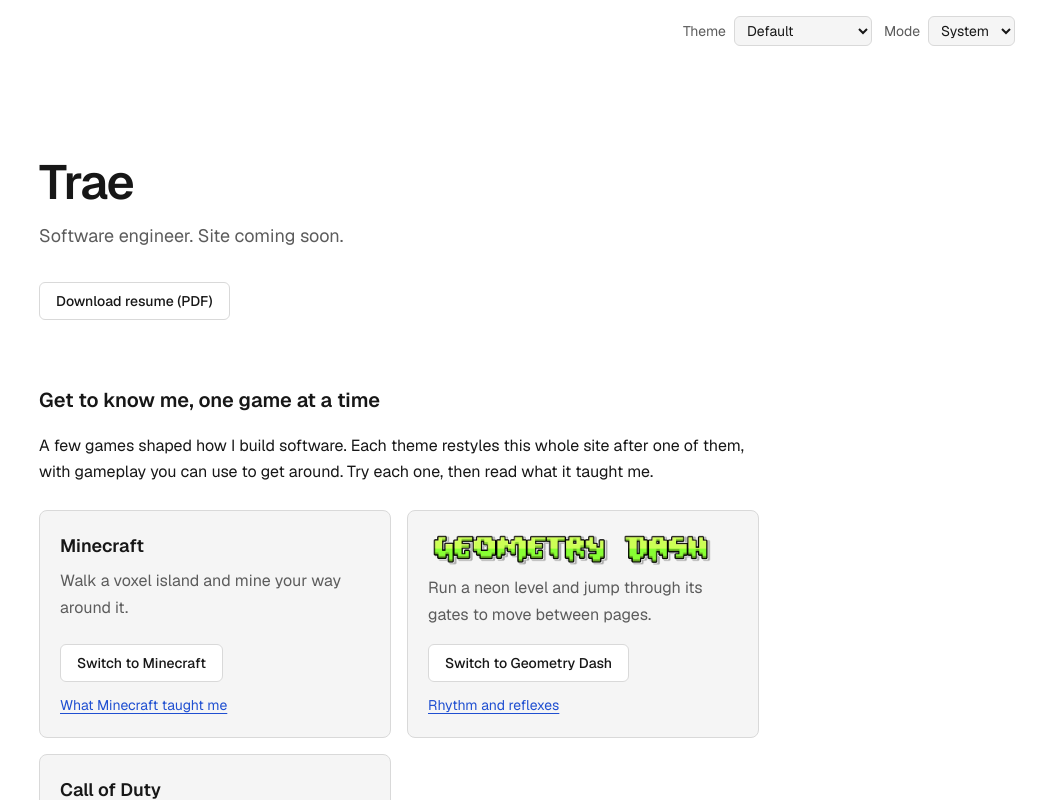
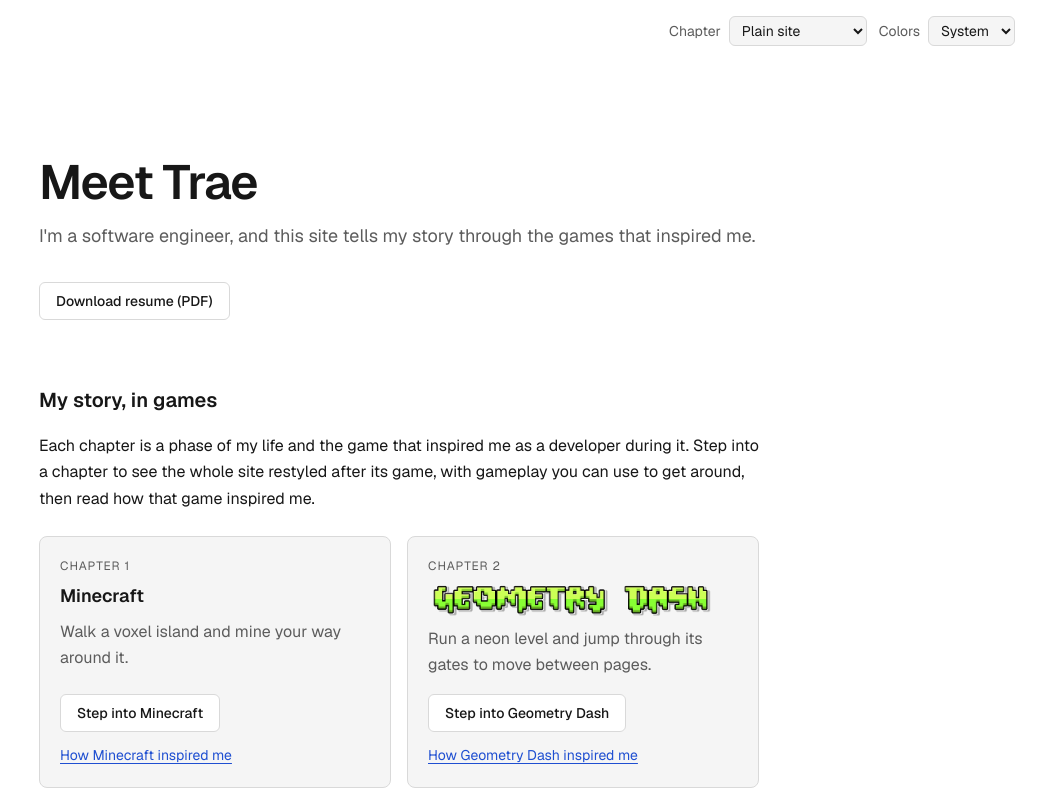
Before and after one commit to TheLunchTrae/personal-site, a Next.js app: page / in a window 1280 px wide. Shown: the top 800 px of the page, without its empty margins (241-1280 px from the left). Built offline with nearby package versions, Linux system fonts and the light colour scheme.

Commit message:
feat: frame the game themes as chapters of Trae's story (#12)

```diff
--- a/content/home/intro.md
+++ b/content/home/intro.md
@@ -2,6 +2,6 @@
 order: 1
 ---
 
-# Trae
+# Meet Trae
 
-Software engineer. Site coming soon.
+I'm a software engineer, and this site tells my story through the games that inspired me.
--- a/content/home/themes.md
+++ b/content/home/themes.md
@@ -2,6 +2,6 @@
 order: 2
 ---
 
-## Get to know me, one game at a time
+## My story, in games
 
-A few games shaped how I build software. Each theme restyles this whole site after one of them, with gameplay you can use to get around. Try each one, then read what it taught me.
+Each chapter is a phase of my life and the game that inspired me as a developer during it. Step into a chapter to see the whole site restyled after its game, with gameplay you can use to get around, then read how that game inspired me.
--- a/src/app/credits/[theme]/page.tsx
+++ b/src/app/credits/[theme]/page.tsx
@@ -14,7 +14,7 @@ export function generateStaticParams() {
 
 export async function generateMetadata({ params }: PageProps<'/credits/[theme]'>): Promise<Metadata> {
   const { theme } = await params;
-  return isGameThemeId(theme) ? { title: `Credits for the ${gameTheme(theme).name} theme · Trae` } : {};
+  return isGameThemeId(theme) ? { title: `${gameTheme(theme).name} credits · Trae` } : {};
 }
 
 export default async function Credits({ params }: PageProps<'/credits/[theme]'>) {
--- a/src/app/globals.css
+++ b/src/app/globals.css
@@ -269,6 +269,16 @@ body {
   margin-top: 1.5rem;
 }
 
+/* A small line above a page's title, such as a story page's chapter. */
+.prose-page .page-kicker {
+  margin-top: 0;
+  margin-bottom: 0.5rem;
+  font-size: 0.875rem;
+  letter-spacing: 0.08em;
+  text-transform: uppercase;
+  color: var(--muted);
+}
+
 /* A closing line under a page's content, such as a link to related pages. */
 .prose-page .page-aside {
   margin-top: 3rem;
@@ -317,6 +327,14 @@ body {
   background: var(--surface);
 }
 
+.theme-tour__chapter {
+  margin-bottom: 0.25rem;
+  font-size: 0.75rem;
+  letter-spacing: 0.08em;
+  text-transform: uppercase;
+  color: var(--muted);
+}
+
 .theme-tour__name {
   font-size: 1.125rem;
   font-weight: 600;
--- a/src/app/influences/call-of-duty/page.tsx
+++ b/src/app/influences/call-of-duty/page.tsx
@@ -2,7 +2,7 @@ import type { Metadata } from 'next';
 import Link from 'next/link';
 import { Fragment } from 'react';
 import { ContentBlock, readSections } from '@/site/content';
-import { creditsHref, gameTheme } from '@/themes/registry';
+import { chapterLabel, creditsHref, gameTheme } from '@/themes/registry';
 
 const theme = gameTheme('call-of-duty');
 
@@ -26,6 +26,9 @@ export default async function CallOfDutyInfluence() {
   }
   return (
     <article className="prose-page" data-credit-for="call-of-duty">
+      <p className="page-kicker">
+        {chapterLabel(theme.id)} · {theme.name}
+      </p>
       <h1>{theme.storyTitle}</h1>
       {sections.map((section) => {
         const heading = menus[section.slug];
@@ -42,7 +45,7 @@ export default async function CallOfDutyInfluence() {
         );
       })}
       <p className="page-aside">
-        Fonts, art and other credits for this theme are on its{' '}
+        Fonts, art and other credits for this chapter&apos;s look are on its{' '}
         <Link href={creditsHref('call-of-duty')}>credits page</Link>.
       </p>
     </article>
--- a/src/app/influences/geometry-dash/page.tsx
+++ b/src/app/influences/geometry-dash/page.tsx
@@ -1,7 +1,7 @@
 import type { Metadata } from 'next';
 import Link from 'next/link';
 import { ContentBlock, readSections } from '@/site/content';
-import { creditsHref, gameTheme } from '@/themes/registry';
+import { chapterLabel, creditsHref, gameTheme } from '@/themes/registry';
 
 const theme = gameTheme('geometry-dash');
 const levelsHref = '/influences/geometry-dash/levels/';
@@ -12,13 +12,17 @@ export default async function GeometryDashInfluence() {
   const sections = await readSections('influences/geometry-dash');
   return (
     <article className="prose-page" data-credit-for="geometry-dash">
+      <p className="page-kicker">
+        {chapterLabel(theme.id)} · {theme.name}
+      </p>
       <h1>{theme.storyTitle}</h1>
       {sections.map((section) => (
         <ContentBlock key={section.slug} section={section} />
       ))}
       <p className="page-aside">
         My <Link href={levelsHref}>favorite levels</Link> and where I&apos;m at have their own page. Fonts, art and
-        other credits for this theme are on its <Link href={creditsHref('geometry-dash')}>credits page</Link>.
+        other credits for this chapter&apos;s look are on its{' '}
+        <Link href={creditsHref('geometry-dash')}>credits page</Link>.
       </p>
     </article>
   );
--- a/src/app/influences/minecraft/page.tsx
+++ b/src/app/influences/minecraft/page.tsx
@@ -1,7 +1,7 @@
 import type { Metadata } from 'next';
 import Link from 'next/link';
 import { ContentBlock, readSections } from '@/site/content';
-import { creditsHref, gameTheme } from '@/themes/registry';
+import { chapterLabel, creditsHref, gameTheme } from '@/themes/registry';
 
 const theme = gameTheme('minecraft');
 
@@ -11,13 +11,16 @@ export default async function MinecraftInfluence() {
   const sections = await readSections('influences/minecraft');
   return (
     <article className="prose-page" data-credit-for="minecraft">
+      <p className="page-kicker">
+        {chapterLabel(theme.id)} · {theme.name}
+      </p>
       <h1>{theme.storyTitle}</h1>
       {sections.map((section) => (
         <ContentBlock key={section.slug} section={section} />
       ))}
       <p className="page-aside">
-        Fonts, art and other credits for this theme are on its <Link href={creditsHref('minecraft')}>credits page</Link>
-        .
+        Fonts, art and other credits for this chapter&apos;s look are on its{' '}
+        <Link href={creditsHref('minecraft')}>credits page</Link>.
       </p>
     </article>
   );
--- a/src/themes/registry.ts
+++ b/src/themes/registry.ts
@@ -23,16 +23,17 @@ export interface GameTheme {
    * belongs in the theme's credits under content/credits/<id>/.
    */
   readonly notice: string;
-  /** One line for the home page tour. */
+  /** One line for the theme's chapter card on the home page. */
   readonly pitch: string;
-  /** Title of the theme's influence page. */
+  /** Title of the theme's influence page, the chapter of Trae's story that the game inspired. */
   readonly storyTitle: string;
 }
 
 /**
- * The game themes, in the order the site shows them: the home page tour, the
- * theme picker, and the footer credits all follow this list. Reorder the
- * entries to change that order.
+ * The game themes in story order: each one is a chapter of Trae's story, and
+ * its place here is its chapter number. The home page chapters, the picker,
+ * and the footer credits all follow this list. Reorder the entries to change
+ * that order.
  */
 export const gameThemes: readonly GameTheme[] = [
   {
@@ -41,7 +42,7 @@ export const gameThemes: readonly GameTheme[] = [
     // Mojang's usage guidelines require this exact wording on fan websites.
     notice: 'NOT AN OFFICIAL MINECRAFT WEBSITE. NOT APPROVED BY OR ASSOCIATED WITH MOJANG OR MICROSOFT.',
     pitch: 'Walk a voxel island and mine your way around it.',
-    storyTitle: 'What Minecraft taught me',
+    storyTitle: 'How Minecraft inspired me',
   },
   {
     id: 'geometry-dash',
@@ -49,7 +50,7 @@ export const gameThemes: readonly GameTheme[] = [
     // RobTop Games publishes no required wording, so this states the relationship plainly.
     notice: 'Fan-made Geometry Dash homage. Not affiliated with or endorsed by RobTop Games.',
     pitch: 'Run a neon level and jump through its gates to move between pages.',
-    storyTitle: 'Rhythm and reflexes',
+    storyTitle: 'How Geometry Dash inspired me',
   },
   {
     id: 'call-of-duty',
@@ -57,7 +58,7 @@ export const gameThemes: readonly GameTheme[] = [
     // Activision publishes no required wording for fan sites, so this states the relationship plainly.
     notice: 'Fan-made Call of Duty homage. Not affiliated with or endorsed by Activision.',
     pitch: 'Tune a wall of old TVs, turn a globe, or crank a gumball machine to pick your next page.',
-    storyTitle: 'What Zombies taught me',
+    storyTitle: 'How Zombies inspired me',
   },
 ];
 
@@ -96,6 +97,11 @@ export function gameTheme(id: GameThemeId): GameTheme {
   return theme;
 }
 
+/** The theme's chapter label, from its place in `gameThemes`. */
+export function chapterLabel(id: GameThemeId): string {
+  return `Chapter ${gameThemes.indexOf(gameTheme(id)) + 1}`;
+}
+
 export function storyHref(id: GameThemeId): string {
   return `/influences/${id}/`;
 }
--- a/src/themes/theme-controls.tsx
+++ b/src/themes/theme-controls.tsx
@@ -25,7 +25,7 @@ export function ThemeControls() {
   return (
     <div className="theme-controls" data-hydrated={hydrated ? '' : undefined}>
       <label className="theme-controls__field">
-        <span>Theme</span>
+        <span>Chapter</span>
         <select
           value={theme}
           onChange={(event) => {
@@ -35,7 +35,7 @@ export function ThemeControls() {
             }
           }}
         >
-          <option value="default">Default</option>
+          <option value="default">Plain site</option>
           {gameThemes.map((option) => (
             <option key={option.id} value={option.id}>
               {option.name}
@@ -52,7 +52,7 @@ export function ThemeControls() {
         </button>
       ) : (
         <label className="theme-controls__field">
-          <span>Mode</span>
+          <span>Colors</span>
           <select
             value={colorMode}
             onChange={(event) => {
--- a/src/themes/theme-tour.tsx
+++ b/src/themes/theme-tour.tsx
@@ -2,11 +2,11 @@
 
 import Image from 'next/image';
 import Link from 'next/link';
-import { gameThemes, storyHref } from './registry';
+import { chapterLabel, gameThemes, storyHref } from './registry';
 import { setTheme, useThemeState } from './theme-store';
 import { wordmarks } from './wordmarks';
 
-/** The game themes as a tour: switch into each one, then read what that game taught me. */
+/** The game themes as the chapters of my story: step into each one, then read how that game inspired me. */
 export function ThemeTour() {
   const { theme: active } = useThemeState();
 
@@ -17,6 +17,7 @@ export function ThemeTour() {
         const wordmark = wordmarks[theme.id];
         return (
           <li key={theme.id} className="theme-tour__card">
+            <span className="theme-tour__chapter">{chapterLabel(theme.id)}</span>
             <h3 className="theme-tour__name">
               {wordmark === undefined ? (
                 theme.name
@@ -40,7 +41,7 @@ export function ThemeTour() {
                   });
                 }}
               >
-                {on ? 'Back to the default theme' : `Switch to ${theme.name}`}
+                {on ? 'Back to the plain site' : `Step into ${theme.name}`}
               </button>
               <Link href={storyHref(theme.id)} className="theme-tour__story">
                 {theme.storyTitle}
```
Also changed, not shown: content/README.md, 1 other file (tests, documents, lock files or other folders).
